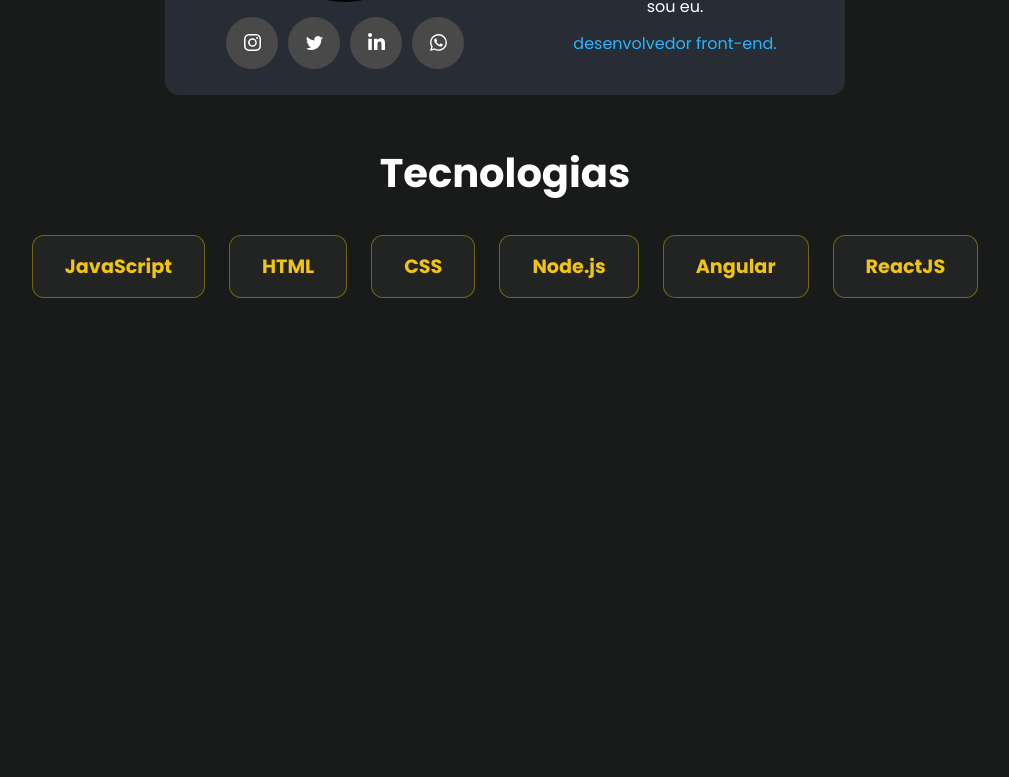
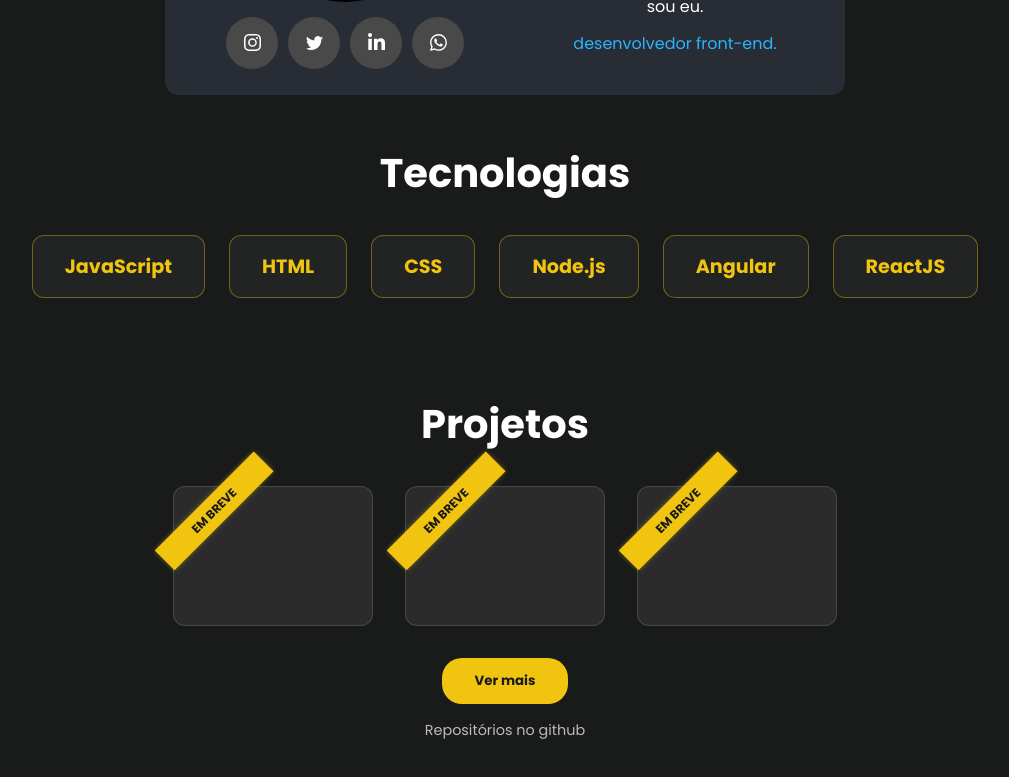
Before and after one commit to TM1lz/Portfolio-, a React (Vite) app: page / in a window 1280 px wide. Shown: the part 735-1512 px from the top of the page, without its empty margins (95-1104 px from the left). Before the commit the page ends 1081 px from the top, so only its background shows below. Built offline with nearby package versions, Linux system fonts and the light colour scheme.

Commit message:
Crad de Porjetos

```diff
--- a/src/App.jsx
+++ b/src/App.jsx
@@ -1,5 +1,6 @@
 import style from './App.module.css'
 import About from './assets/components/cards/About'
+import Projects from './assets/components/cards/Pojects'
 import TechCard from './assets/components/cards/TechCard'
 import Home from './assets/components/home/Home'
 import NavBar from './assets/components/Nav_Footer/NavBar'
@@ -14,6 +15,7 @@
       <Home></Home>
       <About></About>
       <TechCard></TechCard>
+      <Projects/>
       </div>
     </div>
     </>
--- /dev/null
+++ b/src/assets/components/cards/Pojects.jsx
@@ -0,0 +1,18 @@
+import styles from './Projects.module.css';
+
+export default function Projects() {
+  return (
+    <section className={styles.projectsSection}>
+      <h2 className={styles.title}>Projetos</h2>
+      <div className={styles.projectGrid}>
+        {[1, 2, 3].map((_, index) => (
+          <div key={index} className={styles.projectCard}>
+            <span className={styles.ribbon}>EM BREVE</span>
+          </div>
+        ))}
+      </div>
+    <a href="https://github.com/TM1lz?tab=repositories" target='blank'><button className={styles.button}>Ver mais</button></a>
+      <p className={styles.githubLink}>Repositórios no github</p>
+    </section>
+  );
+}
--- /dev/null
+++ b/src/assets/components/cards/Projects.module.css
@@ -0,0 +1,69 @@
+.projectsSection {
+    padding: 3rem 2rem;
+    background-color: #191a1a;
+    text-align: center;
+  }
+
+  .title {
+    color: white;
+    font-size: 2.5rem;
+    margin-bottom: 2rem;
+  }
+
+  .projectGrid {
+    display: flex;
+    flex-wrap: wrap;
+    gap: 2rem;
+    justify-content: center;
+    margin-bottom: 2rem;
+  }
+
+  .projectCard {
+    width: 200px;
+    height: 140px;
+    background-color: rgba(114, 114, 114, 0.2); /* combina com seu grid */
+    border: 1px solid rgba(114, 114, 114, 0.4);
+    border-radius: 12px;
+    position: relative;
+    transition: transform 0.3s ease;
+  }
+
+  .projectCard:hover {
+    transform: translateY(-5px);
+  }
+
+  .ribbon {
+    position: absolute;
+    top: 10px;
+    left: -30px;
+    background-color: #f1c40f;
+    color: #191a1a;
+    font-size: 0.75rem;
+    font-weight: bold;
+    padding: 0.3rem 1rem;
+    transform: rotate(-45deg);
+    width: 140px;
+    text-align: center;
+    box-shadow: 0 0 5px rgba(241, 196, 15, 0.4);
+  }
+
+  .button {
+    background-color: #f1c40f;
+    color: #191a1a;
+    border: none;
+    padding: 0.8rem 2rem;
+    border-radius: 20px;
+    font-weight: bold;
+    cursor: pointer;
+    transition: background-color 0.3s ease;
+  }
+
+  .button:hover {
+    background-color: #d4ac0d; /* um tom mais escuro do amarelo */
+  }
+
+  .githubLink {
+    margin-top: 1rem;
+    color: #bbb;
+    font-size: 0.9rem;
+  }
```
